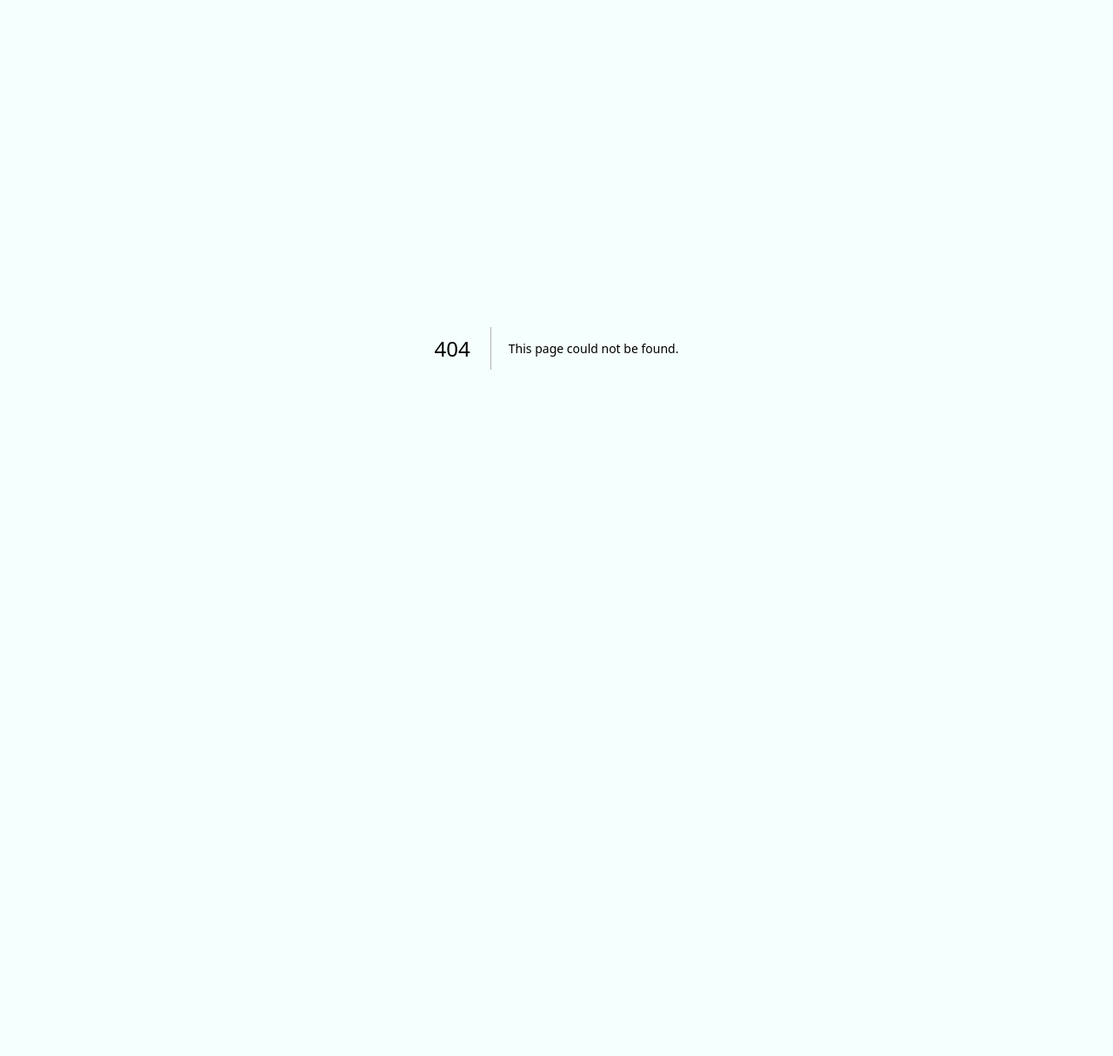
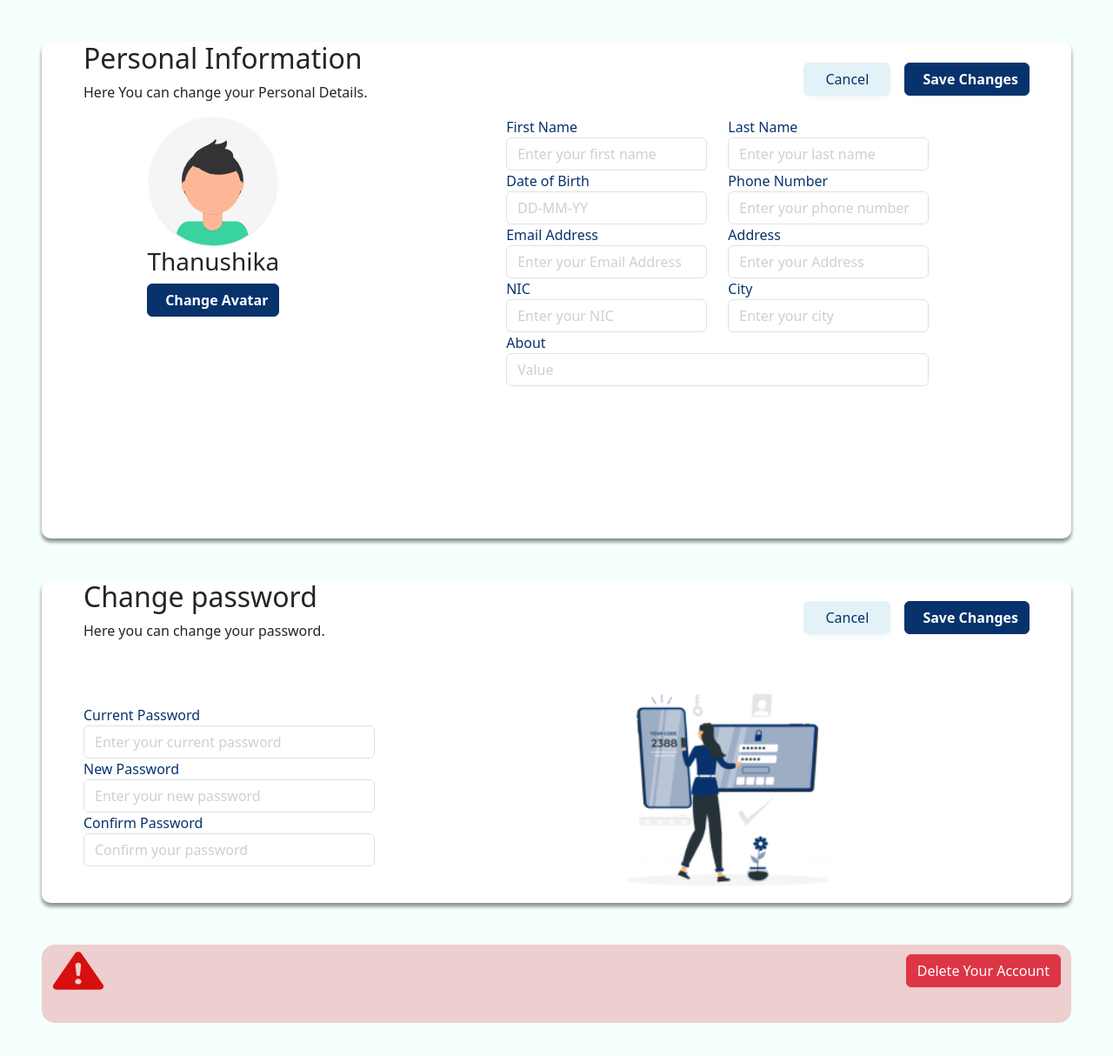
Before and after one commit to Powsihan/JVS-Project-Frontend, a Next.js app: page /profile in a window 1280 px wide. Before the commit this address had no page. Shown: the top 1214 px of the page at 87% size. Before the commit the page ends 800 px from the top, so only its background shows below. Built offline with nearby package versions, Linux system fonts and the light colour scheme.

Commit message:
Customer profile part done

```diff
--- /dev/null
+++ b/src/pages/profile/customerprofile.css
@@ -0,0 +1,19 @@
+.customer-personal-information {
+    border-radius: 10px;
+    height: 571px;
+    background: #FFF;
+    box-shadow: 0px 4px 4px 0px rgba(0, 0, 0, 0.25), 0px 4px 4px 0px rgba(0, 0, 0, 0.25);
+}
+
+.customer-change-password {
+    border-radius: 10px;
+    height: 371px;
+    background: #FFF;
+    box-shadow: 0px 4px 4px 0px rgba(0, 0, 0, 0.25), 0px 4px 4px 0px rgba(0, 0, 0, 0.25);
+}
+
+.customer-delete-account {
+    border-radius: 15px;
+    height: 90px;
+    background: rgba(200, 19, 19, 0.20);
+}
--- /dev/null
+++ b/src/pages/profile/index.js
@@ -0,0 +1,135 @@
+import "../../app/globals.css";
+import CommonButton from "@/src/components/CommonButton";
+import Navbar from "@/src/layouts/Navbar";
+import Image from "next/image";
+import React, { useState, useEffect } from "react";
+import "../../styles/home.css";
+import { Button } from "react-bootstrap";
+import TextField from "@/src/components/TextField";
+import avatar from "../../assets/images/avatar.svg";
+import cusprof from "../../assets/images/Cusprof.png"
+import redd from "../../assets/images/redd.svg";
+
+import "./customerprofile.css"
+
+const index = () => {
+    return (
+        <>
+            {/* <Navbar /> */}
+
+            <div className="container-fluid min-vh-100 p-5 d-flex flex-column gap-5 alig-items-center justify-content-center ">
+                <div className="container-fluid customer-personal-information">
+                    <div className="row d-flex justify-content-between align-items-center">
+                        <div className="col-6 d-flex justify-content-start flex-column ps-5">
+                            <h2>Personal Information</h2>
+                            <p>Here You can change your Personal Details.</p>
+                        </div>
+                        <div className="col-6 d-flex justify-content-end pe-5 gap-3">
+                            <Button variant="secondary">Cancel</Button>
+                            <CommonButton text="Save Changes" />
+
+                        </div>
+                    </div>
+                    <div className="row">
+                        <div className="col-lg-4 d-flex flex-column align-items-center">
+                            <Image src={avatar} className="avatar rounded-circle" alt="avatar" width={150} height={150} />
+                            <h3>Thanushika</h3>
+                            <CommonButton text="Change Avatar" />
+                        </div>
+
+                        <div className="row col-lg-8 d-flex justify-content-center">
+                            <div className="col-lg-4">
+                                <TextField
+                                    label="First Name"
+                                    placeholder="Enter your first name"
+                                />
+                                <TextField
+                                    label="Date of Birth"
+                                    placeholder="DD-MM-YY"
+                                />
+                                <TextField
+                                    label="Email Address"
+                                    placeholder="Enter your Email Address"
+                                />
+                                <TextField
+                                    label="NIC"
+                                    placeholder="Enter your NIC"
+                                />
+                            </div>
+                            <div className="col-lg-4">
+                                <TextField
+                                    label="Last Name"
+                                    placeholder="Enter your last name"
+                                />
+                                <TextField
+                                    label="Phone Number"
+                                    placeholder="Enter your phone number"
+                                />
+                                <TextField
+                                    label="Address"
+                                    placeholder="Enter your Address"
+                                />
+                                <TextField
+                                    label="City"
+                                    placeholder="Enter your city"
+                                />
+                            </div>
+                            <div className="col-lg-8">
+                                <TextField
+                                    label="About"
+                                    placeholder="Value"
+                                />
+                            </div>
+                        </div>
+                    </div>
+                </div>
+
+                <div className="container-fluid customer-change-password">
+                    <div className="row d-flex justify-content-between align-items-center">
+                        <div className="col-6 d-flex justify-content-start flex-column ps-5">
+                            <h2>Change password</h2>
+                            <p>Here you can change your password.</p>
+                        </div>
+                        <div className="col-6 d-flex justify-content-end pe-5 gap-3">
+                            <Button variant="secondary">Cancel</Button>
+                            <CommonButton text="Save Changes" />
+                        </div>
+                        <div className="col-lg-4 ps-5">
+                            <TextField
+                                label="Current Password"
+                                placeholder="Enter your current password"
+                            />
+                            <TextField
+                                label="New Password"
+                                placeholder="Enter your new password"
+                            />
+                            <TextField
+                                label="Confirm Password"
+                                placeholder="Confirm your password"
+                            />
+                        </div>
+                        <div className="col-lg-8 d-flex justify-content-center align-items-center">
+                            <Image src={cusprof} alt="imageee" width={300} height={300} />
+                        </div>
+                    </div>
+                </div>
+
+                <div className="container-fluid customer-delete-account" >
+    <div className="d-flex justify-content-between align-items-center">
+        <div>
+            <Image src={redd} alt="reddicon" width={60} height={60} />
+        </div>
+        <div>
+            <button type="button" className="btn btn-danger">Delete Your Account</button>
+        </div>
+    </div>
+</div>
+
+
+            </div>
+
+        </>
+    );
+};
+
+export default index;
```
Also changed, not shown: src/assets/images/Cusprof.png (added), src/assets/images/Redd.svg (added).
